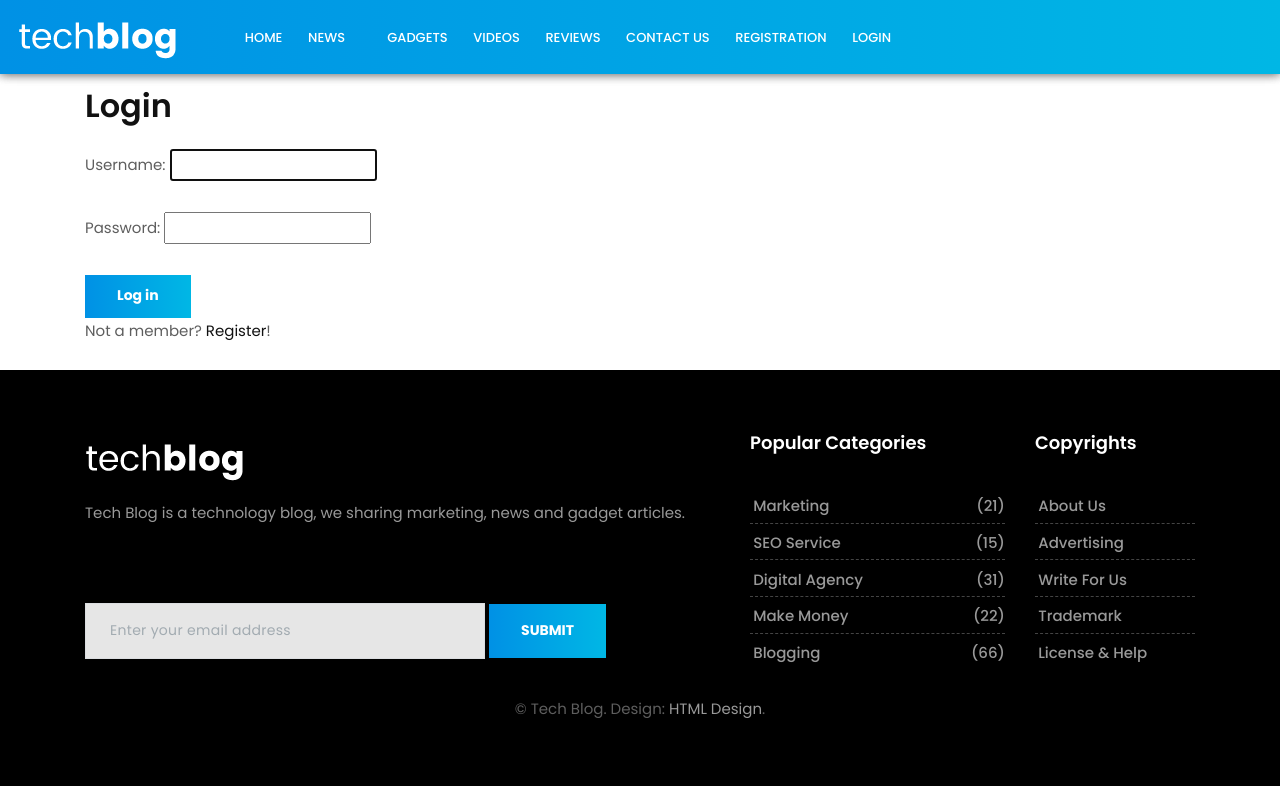
After one commit to MaxAlekseevDev/blog, a Django app: page /users/login/ in a window 1280 px wide. The commit adds this page. Run offline with Django 3.2, Linux system fonts and the light colour scheme; some libraries are stand-ins or nearby versions; some web fonts are replaced.

Commit message:
change to one-step registration && add login, logout

```diff
--- a/templates/blog/layouts/header.html
+++ b/templates/blog/layouts/header.html
@@ -428,6 +428,19 @@
                             <li class="nav-item">
                                 <a class="nav-link" href="tech-contact.html">Contact Us</a>
                             </li>
+                            <li class="nav-item">
+                                <a class="nav-link" href="{% url 'users:django_registration_register' %}">Registration</a>
+                            </li>
+                            {% if user.is_active %}
+                            <li class="nav-item">
+                                <a class="nav-link" href="{% url 'users:logout' %}">LogOut</a>
+                            </li>
+                            <span class='nav-link' style="color:black">{{ user.username }}</span>
+                            {% else %}
+                            <li class="nav-item">
+                                <a class="nav-link" href="{% url 'users:login' %}">Login</a>
+                            </li>
+                            {% endif %}
                         </ul>
                         <ul class="navbar-nav mr-2">
                             <li class="nav-item">
--- a/templates/django_registration/activation_email_body.txt
+++ b/templates/django_registration/activation_email_body.txt
@@ -1,5 +1,5 @@
 {% autoescape off %}
 Hi {{ user.username }},
 Please click on the link to confirm your registration,
-http://{{ domain }}{% url 'activate' uidb64=uid token=token %}
+http://{{site}}/users/activate/{{activation_key}}
 {% endautoescape %}
--- a/templates/django_registration/activation_email_subject.txt
+++ b/templates/django_registration/activation_email_subject.txt
@@ -0,0 +1 @@
+{{ scheme }}
--- /dev/null
+++ b/templates/registration/login.html
@@ -0,0 +1,18 @@
+{% extends "blog/layouts/base.html" %}
+
+{% block content %}
+<div class="container" style="margin-top: 60px;">
+
+        <h1>Login</h1>
+                <form method="post" action=".">
+                        {% csrf_token %}
+                        {{ form.as_p }}
+
+                        <input type="submit" value="Log in" class="btn btn-info"/>
+                        <!-- <input type="hidden" name="next" value="{{ next }}" /> -->
+                        </form>
+
+                <p>Not  a member? <a href="{% url 'users:django_registration_register' %}">Register</a>!</p>
+
+</div>
+{% endblock %}
--- a/users/models.py
+++ b/users/models.py
@@ -10,9 +10,6 @@ class Profile(models.Model):
     last_name = models.CharField(max_length=255)
     avatar = models.ImageField(upload_to="avatars/")
 
-    def __str__(self):
-        return f"{self.user.username}"
-
 @receiver(post_save, sender = User)
 def create_profile_from_user(sender, instance, created,**kwargs):
     if created:
--- a/users/urls.py
+++ b/users/urls.py
@@ -1,10 +1,14 @@
 from django.urls import path, include
+from django.contrib.auth import views as auth_views
 
 from .views import RegisterUser
 
 app_name = 'users'
 
 urlpatterns = [
-    path('', include('django_registration.backends.activation.urls')),
+    path('', include('django_registration.backends.one_step.urls')),
+    path('', include('django.contrib.auth.urls')),
+    path('login/', auth_views.LoginView.as_view(), name='login'),
+    path('logout/', auth_views.LogoutView.as_view(), name='logout')
 
 ]
```
Also changed, not shown: Blog/settings.py (+6 -11 lines), templates/django_registration/registration_complete.html (+7 -0 lines), templates/registration/logout.html (added, +7 -0 lines), users/views.py (+2 -5 lines).
